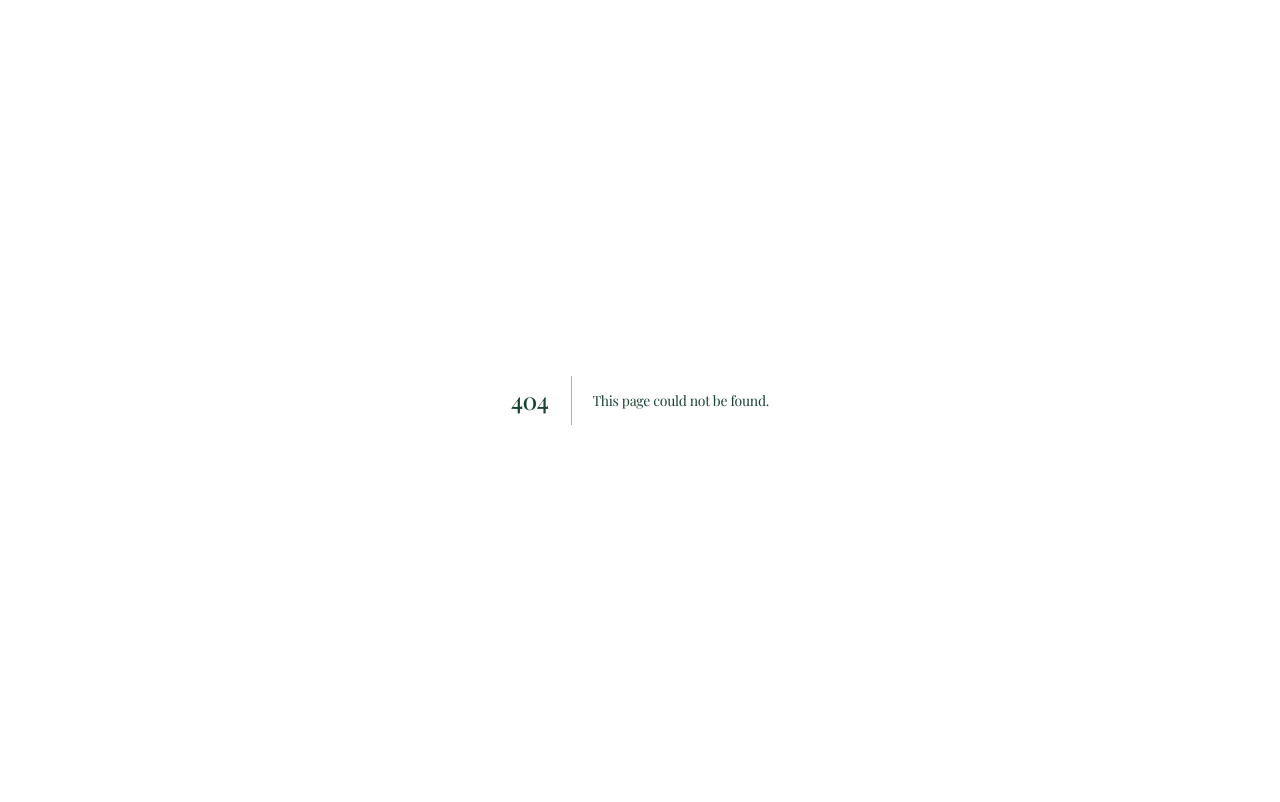
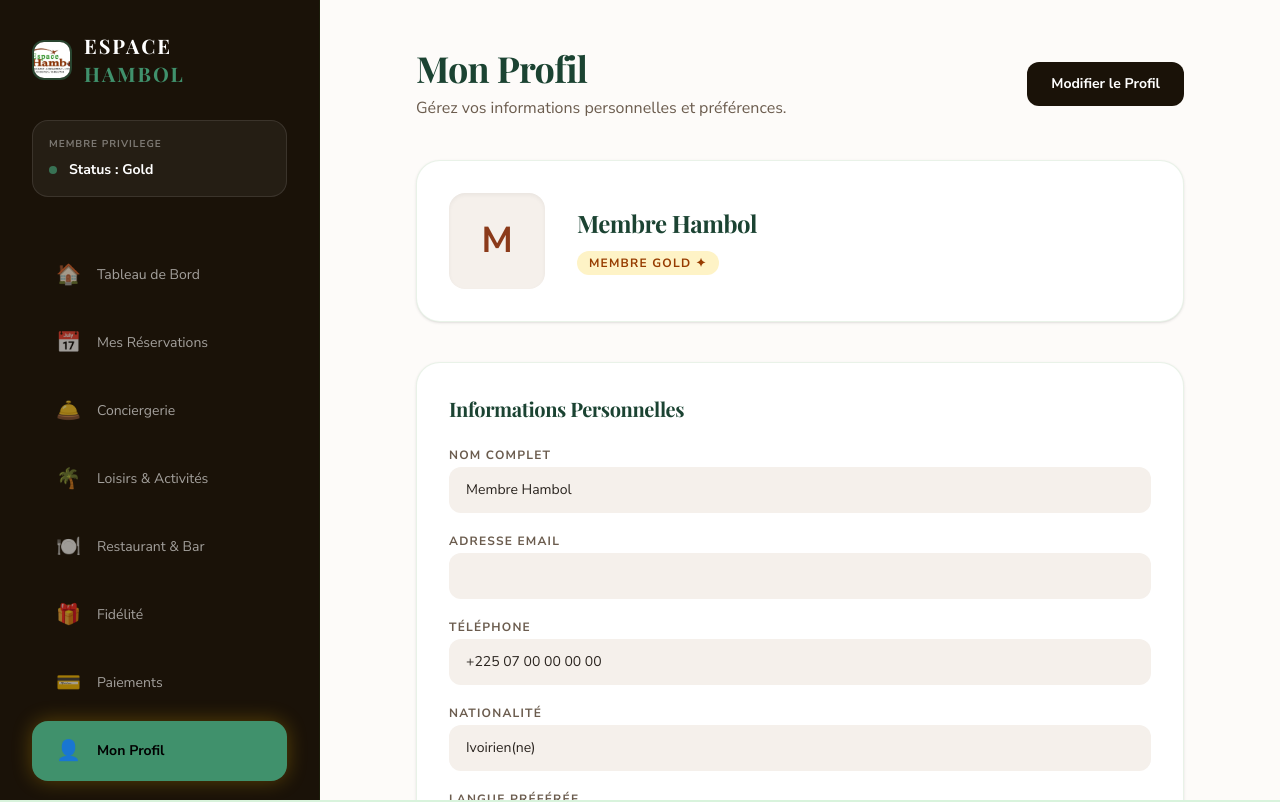
Before and after one commit to cornerstoneros-glitch/hotel_hambol, a Next.js app: page /client/profile in a window 1280 px wide. Before the commit this address had no page. Shown: the top 802 px of the page. Built offline with nearby package versions, Linux system fonts and the light colour scheme; a web font is replaced by a local one.

Commit message:
Create page.tsx

```diff
--- /dev/null
+++ b/src/app/client/profile/page.tsx
@@ -0,0 +1,115 @@
+'use client';
+
+import { useState } from 'react';
+import { useAuth } from '@/context/AuthContext';
+
+export default function ProfilePage() {
+  const { user } = useAuth();
+  const [isEditing, setIsEditing] = useState(false);
+  const [form, setForm] = useState({
+    name: user?.name || 'Membre Hambol',
+    email: user?.email || '',
+    phone: '+225 07 00 00 00 00',
+    nationality: 'Ivoirien(ne)',
+    language: 'Français',
+  });
+
+  const handleSubmit = (e: React.FormEvent) => {
+    e.preventDefault();
+    setIsEditing(false);
+    alert('Profil mis à jour avec succès !');
+  };
+
+  return (
+    <div className="max-w-3xl mx-auto space-y-10">
+      <div className="flex items-center justify-between">
+        <div>
+          <h1 className="text-4xl font-title font-bold text-[#2A241F]">Mon Profil</h1>
+          <p className="text-[#6B5C4E] mt-2">Gérez vos informations personnelles et préférences.</p>
+        </div>
+        {!isEditing && (
+          <button
+            onClick={() => setIsEditing(true)}
+            className="px-6 py-3 bg-[#1A1208] text-white rounded-xl font-bold text-sm hover:bg-[#2A241F] transition-all"
+          >
+            Modifier le Profil
+          </button>
+        )}
+      </div>
+
+      {/* Avatar Card */}
+      <div className="bg-white rounded-3xl p-8 shadow-sm border border-[#2E7D1E]/10 flex items-center gap-8">
+        <div className="w-24 h-24 rounded-2xl bg-[#F5F0EB] flex items-center justify-center text-4xl font-bold text-[#8B3A1A] shadow-inner">
+          {form.name.charAt(0).toUpperCase()}
+        </div>
+        <div>
+          <h2 className="font-title text-2xl font-bold text-[#2A241F]">{form.name}</h2>
+          <p className="text-[#6B5C4E] text-sm mt-1">{form.email}</p>
+          <span className="inline-block mt-2 px-3 py-1 bg-amber-100 text-amber-800 rounded-full text-xs font-bold tracking-widest uppercase">
+            Membre Gold ✦
+          </span>
+        </div>
+      </div>
+
+      {/* Info Form */}
+      <div className="bg-white rounded-3xl p-8 shadow-sm border border-[#2E7D1E]/10">
+        <h3 className="font-title text-xl font-bold text-[#2A241F] mb-6">Informations Personnelles</h3>
+        <form onSubmit={handleSubmit} className="space-y-5">
+          {[
+            { label: 'Nom Complet', key: 'name' },
+            { label: 'Adresse Email', key: 'email', type: 'email' },
+            { label: 'Téléphone', key: 'phone', type: 'tel' },
+            { label: 'Nationalité', key: 'nationality' },
+            { label: 'Langue Préférée', key: 'language' },
+          ].map(({ label, key, type = 'text' }) => (
+            <div key={key}>
+              <label className="block text-xs font-bold text-[#6B5C4E] mb-1 uppercase tracking-widest">
+                {label}
+              </label>
+              <input
+                type={type}
+                value={form[key as keyof typeof form]}
+                disabled={!isEditing}
+                onChange={(e) => setForm({ ...form, [key]: e.target.value })}
+                className={`w-full rounded-xl px-4 py-3 text-sm border transition-all outline-none ${
+                  isEditing
+                    ? 'border-[#2E7D1E]/40 bg-white focus:ring-2 focus:ring-[#2E7D1E]/20'
+                    : 'border-transparent bg-[#F5F0EB] text-[#2A241F] cursor-default'
+                }`}
+              />
+            </div>
+          ))}
+
+          {isEditing && (
+            <div className="flex gap-4 pt-2">
+              <button
+                type="submit"
+                className="flex-1 py-4 bg-[#1A1208] text-white font-bold rounded-xl hover:bg-[#2A241F] transition-all"
+              >
+                Sauvegarder
+              </button>
+              <button
+                type="button"
+                onClick={() => setIsEditing(false)}
+                className="flex-1 py-4 border border-[#2A241F]/20 text-[#2A241F] font-bold rounded-xl hover:bg-[#F5F0EB] transition-all"
+              >
+                Annuler
+              </button>
+            </div>
+          )}
+        </form>
+      </div>
+
+      {/* Security Section */}
+      <div className="bg-white rounded-3xl p-8 shadow-sm border border-[#2E7D1E]/10">
+        <h3 className="font-title text-xl font-bold text-[#2A241F] mb-6">Sécurité</h3>
+        <button
+          onClick={() => alert('Fonctionnalité de changement de mot de passe (à venir).')}
+          className="w-full py-4 border border-[#2A241F]/20 text-[#2A241F] font-bold rounded-xl hover:bg-[#F5F0EB] transition-all text-sm"
+        >
+          🔒 Changer le mot de passe
+        </button>
+      </div>
+    </div>
+  );
+}
```
